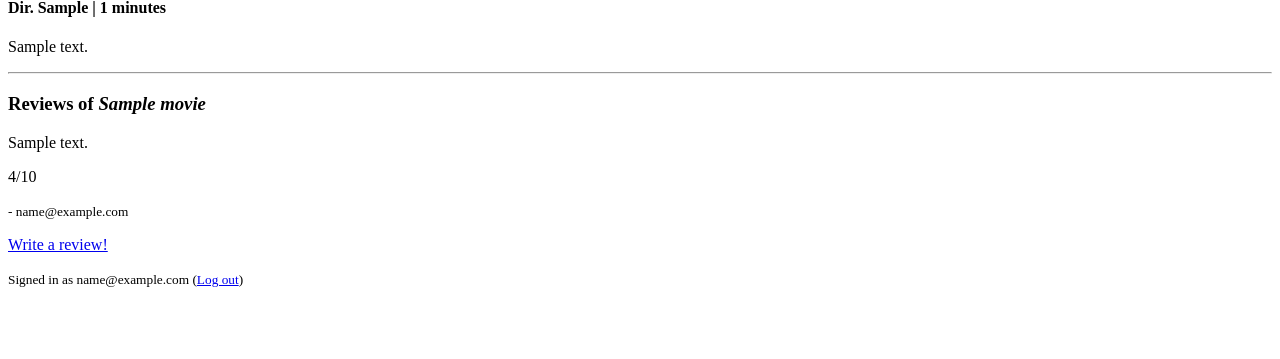
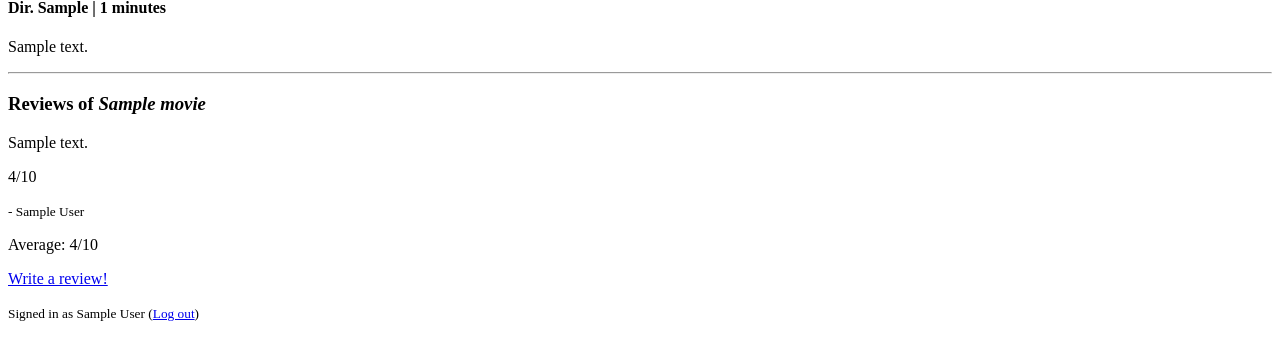
Before and after one commit to dvkry/Rotten-Mangoes, a Rails app: page /movies/1 in a window 1280 px wide. Shown: the part 441-800 px from the top of the page. Run offline with Rails 7, Linux system fonts and the light colour scheme; a user stored in the database is signed in; tables that the repository leaves empty hold one stand-in row (values such as "Sample post"); style sheets or scripts are compiled from the project's sources; some libraries are stand-ins or nearby versions.

Commit message:
end of step 17

```diff
--- a/app/controllers/sessions_controller.rb
+++ b/app/controllers/sessions_controller.rb
@@ -9,7 +9,7 @@ class SessionsController < ApplicationController
       session[:user_id] = user.id
       redirect_to movies_path, notice: "Welcome back, #{user.firstname}!"
     else
-      render Lnew
+      render :new
     end
   end
 
--- a/app/models/movie.rb
+++ b/app/models/movie.rb
@@ -8,6 +8,14 @@ class Movie < ActiveRecord::Base
   validates :release_date, presence: true
   validate :release_date_is_in_the_future
 
+  def review_average
+    if reviews.size > 0
+      reviews.sum(:rating_out_of_ten)/reviews.size
+    else
+      0
+    end
+  end
+
   protected
 
   def release_date_is_in_the_future
--- a/app/models/user.rb
+++ b/app/models/user.rb
@@ -7,4 +7,8 @@ class User < ActiveRecord::Base
   validates :lastname, presence: true
   validates :password, length: { in: 6..20 }, on: :create
 
+  def full_name
+    "#{firstname} #{lastname}"
+  end
+
 end
--- a/app/views/layouts/_footer.html.erb
+++ b/app/views/layouts/_footer.html.erb
@@ -1,7 +1,7 @@
 <footer>
   <small>
     <% if current_user %>
-      Signed in as <%= current_user.email %> (<%= link_to "Log out", session_path("current"), method: :delete %>)
+      Signed in as <%= current_user.full_name %> (<%= link_to "Log out", session_path("current"), method: :delete %>)
     <% else %>
       <%= link_to "Log In", new_session_path %> | <%= link_to "Sign Up", new_user_path %>
     <% end %>
--- a/app/views/movies/index.html.erb
+++ b/app/views/movies/index.html.erb
@@ -4,8 +4,9 @@
 <% @movies.each do |movie| %>
   <%= link_to image_tag(movie.poster_image_url), movie_path(movie) %>
   <h2><%= link_to movie.title, movie_path(movie) %></h2>
-  <h3><%= movie.release_date %></h3>
+  <h3><%= formatted_date(movie.release_date) %></h3>
   <h4>Dir. <%= movie.director %> | <%= movie.runtime_in_minutes %> minutes </h4>
   <p><%= movie.description %></p>
+  <p><%= movie.review_average %>/10</p>
   <hr>
 <% end %>
--- a/app/views/movies/show.html.erb
+++ b/app/views/movies/show.html.erb
@@ -2,7 +2,7 @@
 
 <%= link_to image_tag(@movie.poster_image_url), movie_path(@movie) %>
 <h2><%= @movie.title %> (<%= link_to "edit", edit_movie_path(@movie) %>, <%= link_to "delete", movie_path(@movie), method: :delete, confirm: "You sure?" %>)</h2>
-<h3><%= @movie.release_date %></h3>
+<h3><%= formatted_date(@movie.release_date) %></h3>
 <h4>Dir. <%= @movie.director %> | <%= @movie.runtime_in_minutes %> minutes </h4>
 <p><%= @movie.description %></p>
 
@@ -13,8 +13,9 @@
   <% @movie.reviews.each do |review| %>
     <p><%= review.text %></p>
     <p><%= review.rating_out_of_ten %>/10</p>
-    <small>- <%= review.user.email %></small><br/>
+    <small>- <%= review.user.full_name %></small><br/>
   <% end %>
+  <p>Average: <%= @movie.review_average %>/10</p>
   <p><%= link_to "Write a review!", new_movie_review_path(@movie) %></p>
 <% else %>
   <p>Please <%= link_to "log in", new_session_path %> to see reviews and add your own.</p>
--- a/config/routes.rb
+++ b/config/routes.rb
@@ -8,6 +8,7 @@ RottenMangoes::Application.routes.draw do
   end
   resources :users, only: [:new, :create]
   resources :sessions, only: [:new, :create, :destroy]
+  root to: 'movies#index'
   # The priority is based upon order of creation: first created -> highest priority.
   # See how all your routes lay out with "rake routes".
 
```
